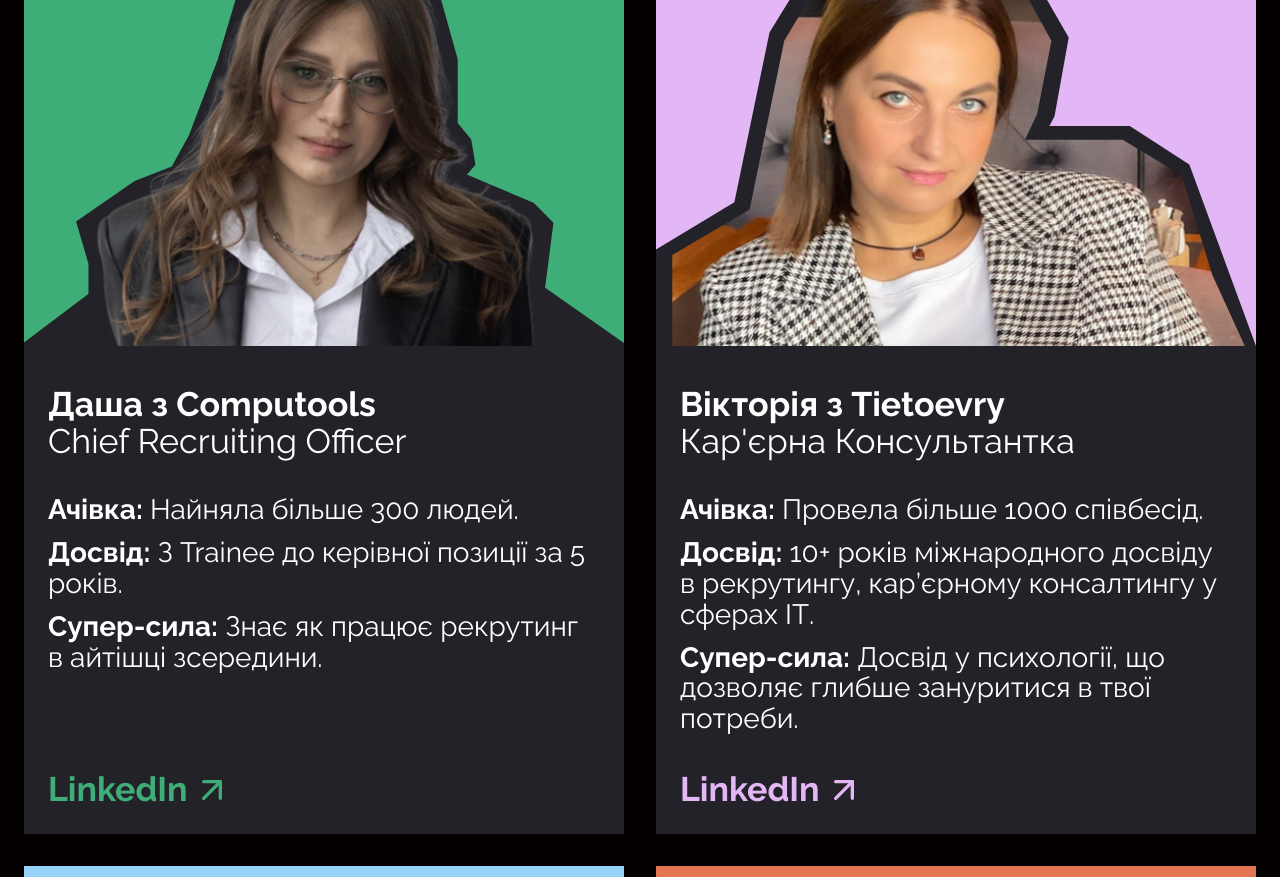
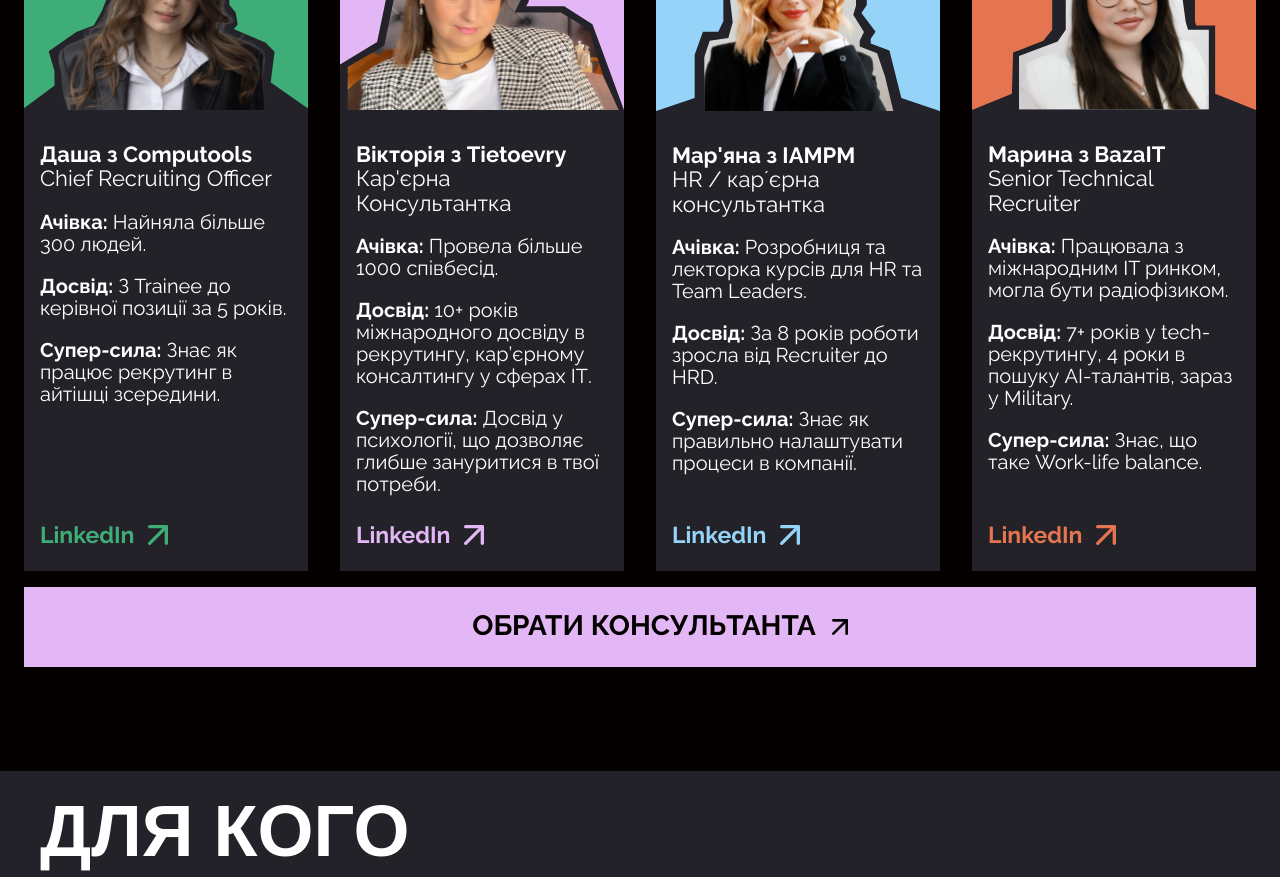
Before and after one commit to InM1nd/skelya_reborn, a Next.js app: page / in a window 1280 px wide. Shown: the part 1920-2797 px from the top of the page. Built offline with nearby package versions, Linux system fonts and the light colour scheme; a web font is replaced by a local one.

Commit message:
My solution. Better late than never.

```diff
--- a/src/app/parts/consultants.tsx
+++ b/src/app/parts/consultants.tsx
@@ -81,8 +81,8 @@ const ConsultantsSection = () => {
         <div className="w-full flex justify-center flex-col p-4 lg:p-6">
         <div className="grid grid-cols-1 md:grid-cols-3 gap-4 lg:gap-8 mb-4">
       {/* First row - always show 3 cards */}
-      <div className="col-span-full grid grid-cols-1 md:grid-cols-2 md:grid-rows-2 2xl:grid-rows-1 2xl:grid-cols-4 gap-4 lg:gap-8">
-        {consultants.slice(0, 5).map((consultant, index) => (
+      <div className="col-span-full grid grid-cols-1 md:grid-cols-2 md:grid-rows-2 xl:grid-rows-1 xl:grid-cols-4 gap-4 lg:gap-8">
+        {consultants.slice(0, 4).map((consultant, index) => (
           <div key={index} className="bg-gray text-white h-full flex flex-col">
             <div className="relative mb-4">
               <img
@@ -91,12 +91,12 @@ const ConsultantsSection = () => {
                 className="object-cover h-auto w-full"
               />
             </div>
-            <div className="text-[20px] flex flex-col flex-1 p-4 gap-4 lg:p-6 lg:gap-[35px] xl:text-[28px] 2xl:p-7">
-              <div className="text-[22px] xl:text-[34px]">
+            <div className="text-[20px] flex flex-col flex-1 p-4 gap-4 lg:gap-[20px] 2xl:gap-[35px] 2xl:text-[28px] 2xl:p-7">
+              <div className="text-[22px] 2xl:text-[34px]">
                 <h3 className="font-bold">{consultant.name}</h3>
                 <p>{consultant.position}</p>
               </div>
-              <div className="space-y-3">
+              <div className="space-y-3 lg:space-y-5">
                 <div>
                   <span className="font-bold">Ачівка:</span> {consultant.achievement}
                 </div>
@@ -110,7 +110,7 @@ const ConsultantsSection = () => {
               <a
                 href={consultant.linkedin}
                 onClick={() => handleClick(consultant.name, 'Linkedin_Click')}
-                className={`w-fit font-bold text-[23px] ${consultant.accentColor} hover:underline flex items-center gap-1 mt-auto xl:text-[34px]`}
+                className={`w-fit font-bold text-[23px] ${consultant.accentColor} hover:underline flex items-center gap-1 mt-auto 2xl:text-[34px]`}
               >
                 LinkedIn <ArrowUpRight className="w-6 h-6 sm:w-8 sm:h-8 xl:w-10 xl:h-10" />
               </a>
--- a/src/components/global/header.tsx
+++ b/src/components/global/header.tsx
@@ -130,7 +130,7 @@ const Header = ({ }) => {
               <img src={'/svg/close_btn.svg'} alt='' className='h-[32px] md:h-[32px]'/>
             </button>
           </div>
-          <ul className="flex flex-col gap-3 uppercase pt-[40px] font-semibold text-[22px] 2xl:pt-[15%] 2xl:font-bold 2xl:text-[40px]">
+          <ul className="flex flex-col uppercase pt-[40px] font-semibold text-[22px] 2xl:pt-[15%] 2xl:font-bold 2xl:text-[40px]">
             {navItems.map((item, index) => (
               <li
                 key={index}
@@ -140,7 +140,7 @@ const Header = ({ }) => {
                 <a
                   href={item.href}
                   onClick={() => handleLinkClick(item.label)}
-                  className={`flex h-auto w-full px-4 pl-[40px] lg:pl-[50px] ${
+                  className={`flex h-auto w-full px-4 py-3 pl-[40px] lg:pl-[50px] ${
                     item.isHighlighted ? 'text-blue hover:text-black' : ''
                   }`}
                 >
@@ -152,16 +152,16 @@ const Header = ({ }) => {
 
           <ul className="flex flex-col gap-3 uppercase font-semibold text-[20px] pt-[32px] 2xl:text-[32px] 2xl:pt-[15%]">
             <li className="w-full hover:bg-white hover:text-black">
-              <a href="https://t.me/skelya_career_support" onClick={() => handleSocialClick('telegram')} className="flex h-auto w-full px-3 pl-[40px] lg:pl-[50px]"># telegram</a>
+              <a href="https://t.me/skelya_career_support" onClick={() => handleSocialClick('telegram')} className="flex h-auto w-full px-3 py-3 pl-[40px] lg:pl-[50px]"># telegram</a>
             </li>
             <li className="w-full hover:bg-white hover:text-black">
-              <a href="https://www.instagram.com/skelya.careers?utm_source=ig_web_button_share_sheet&igsh=ZDNlZDc0MzIxNw==" onClick={() => handleSocialClick('instagram')} className="flex h-auto w-full px-3 pl-[40px] lg:pl-[50px]"># instagram</a>
+              <a href="https://www.instagram.com/skelya.careers?utm_source=ig_web_button_share_sheet&igsh=ZDNlZDc0MzIxNw==" onClick={() => handleSocialClick('instagram')} className="flex h-auto w-full px-3 py-3 pl-[40px] lg:pl-[50px]"># instagram</a>
             </li>
             <li className="w-full hover:bg-white hover:text-black">
-              <a href="https://www.tiktok.com/@skelya.career?is_from_webapp=1&sender_device=pc" onClick={() => handleSocialClick('tiktok')} className="flex h-auto w-full px-3 pl-[40px] lg:pl-[50px]"># tiktok</a>
+              <a href="https://www.tiktok.com/@skelya.career?is_from_webapp=1&sender_device=pc" onClick={() => handleSocialClick('tiktok')} className="flex h-auto w-full px-3 py-3 pl-[40px] lg:pl-[50px]"># tiktok</a>
             </li>
             <li className="w-full hover:bg-white hover:text-black">
-              <a href="mailto:hi@skelya.careers" onClick={() => handleSocialClick('email')} className="flex h-auto w-full px-3 pl-[40px] lg:pl-[50px]"># email</a>
+              <a href="mailto:hi@skelya.careers" onClick={() => handleSocialClick('email')} className="flex h-auto w-full px-3 py-3 pl-[40px] lg:pl-[50px]"># email</a>
             </li>
           </ul>
 
--- a/src/components/ui/custom/BigButton.tsx
+++ b/src/components/ui/custom/BigButton.tsx
@@ -22,13 +22,13 @@ export const BigButton: React.FC<BigButtonProps> = ({ text, onClick }) => {
   return (
     <div className="w-full flex items-center">
       <button
-        className="w-full flex bg-pink border-4 border-pink items-center justify-center text-black text-[18px] font-bold uppercase py-[20px]  md:pl-12 md:text-[28px] xl:text-[48px] group transition-colors duration-300 hover:border-purple-main hover:text-purple-main hover:bg-black group hover:stroke-change"
+        className="w-full flex bg-pink border-4 border-pink items-center justify-center text-black text-[18px] font-bold uppercase py-[20px]  md:pl-12 md:text-[28px] 2xl:text-[48px] group transition-colors duration-300 hover:border-purple-main hover:text-purple-main hover:bg-black group hover:stroke-change"
         // onMouseEnter={() => setIsHovered(true)}
         // onMouseLeave={() => setIsHovered(false)}
         onClick={handleClick}
       >
         {text}
-        <ArrowUpRight className='ml-2 w-6 h-6 sm:w-8 sm:h-8 xl:w-16 xl:h-16'/>
+        <ArrowUpRight className='ml-2 w-6 h-6 sm:w-8 sm:h-8 2xl:w-16 2xl:h-16'/>
       </button>
     </div>
   );
```
